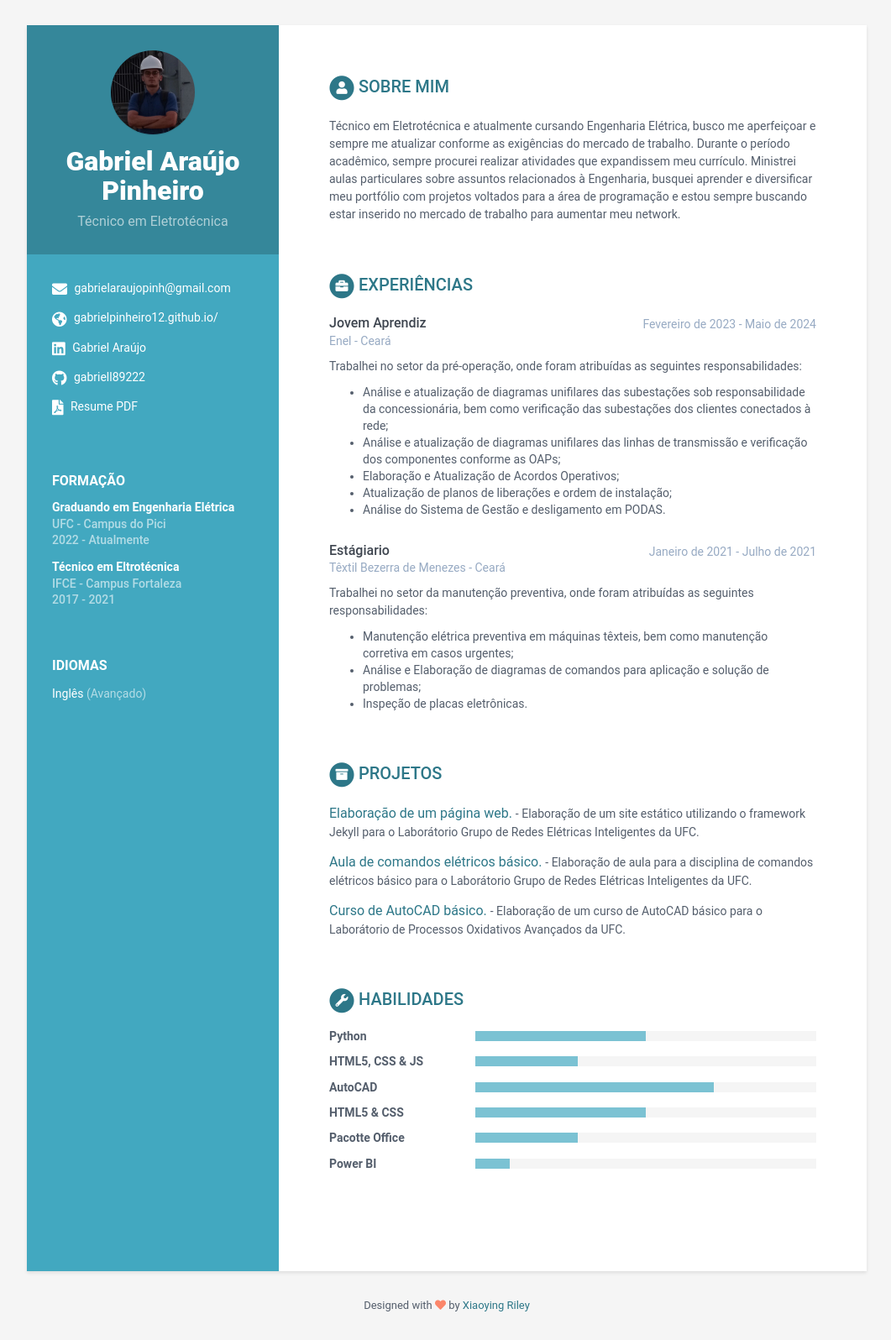
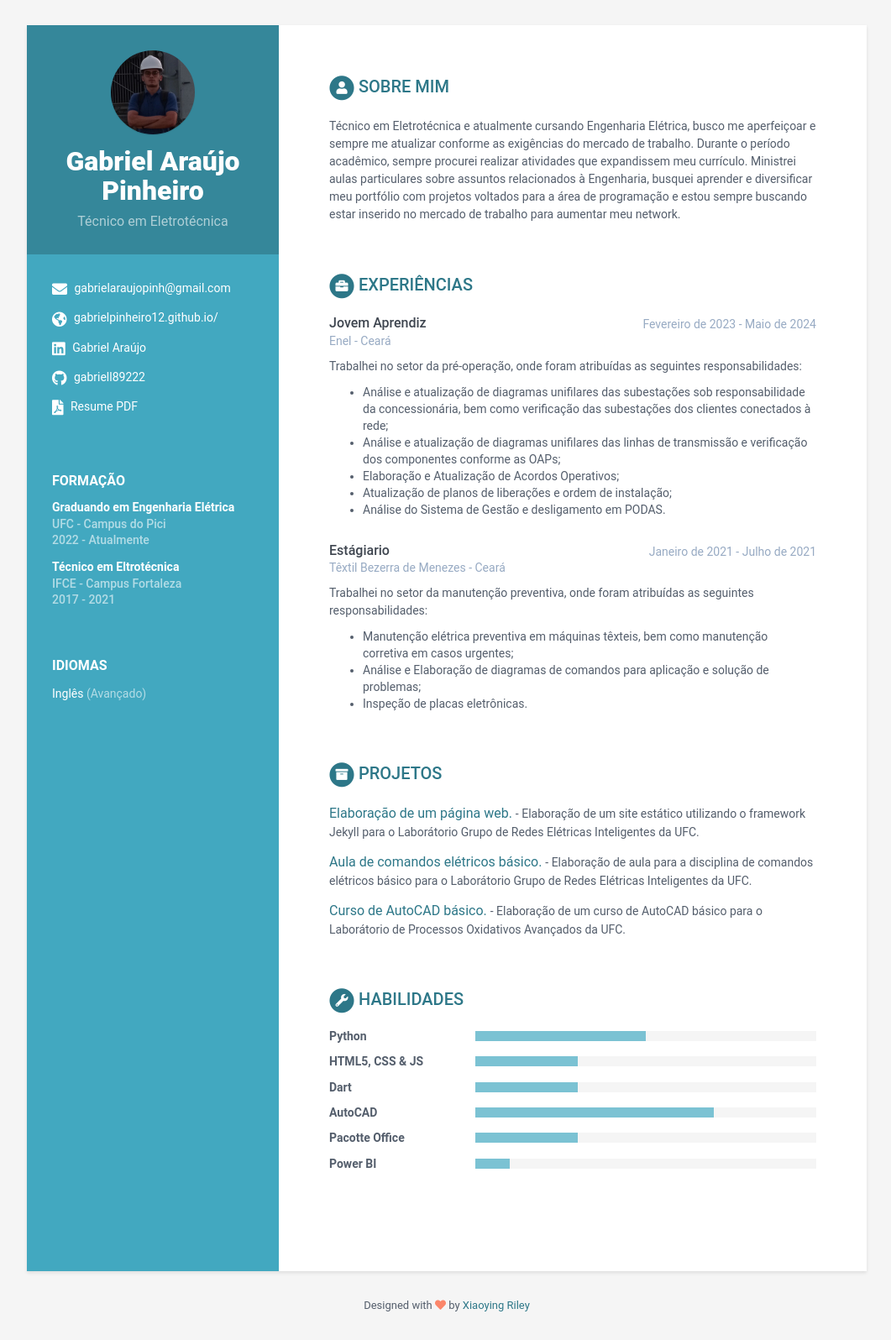
Before and after one commit to GabrielPinheiro12/GabrielPinheiro12.github.io, a Jekyll site: the page built from index.html, in a window 1280 px wide. Shown: the whole page at 84% size, without its empty margins (108-1169 px from the left). Built offline with Jekyll 4.4.1, drawn with Linux system fonts in a browser that asks for light colours.

Commit message:
Atualização final 1.1

```diff
--- a/_data/data.yml
+++ b/_data/data.yml
@@ -130,11 +130,11 @@ skills:
       - name: HTML5, CSS & JS
         level: 30%
 
+      - name: Dart
+        level: 30%
+
       - name: AutoCAD
         level: 70%
-
-      - name: HTML5 & CSS
-        level: 50%
 
       - name: Pacotte Office
         level: 30%
```
